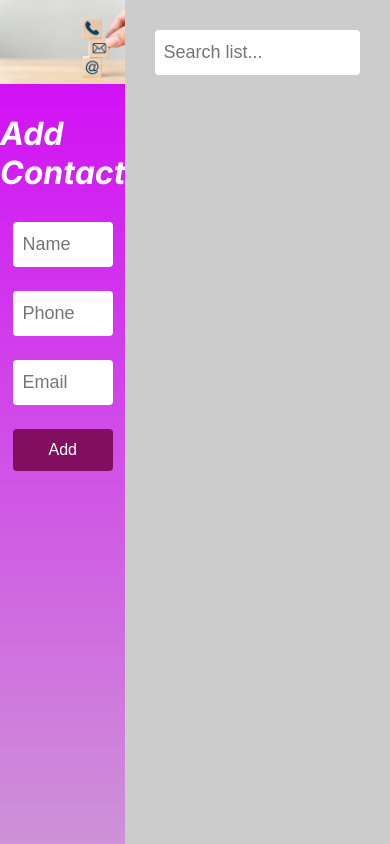
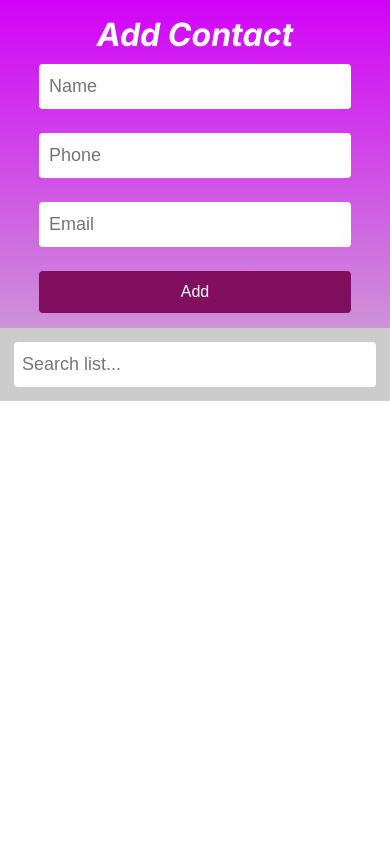
Before and after one commit to Amir-Mohebali/contact-list, a React (Vite) app: page / in a window 390 px wide. Built offline with nearby package versions, Linux system fonts and the light colour scheme.

Commit message:
make app responsive

```diff
--- a/src/global.css
+++ b/src/global.css
@@ -255,3 +255,31 @@ button {
 .buttons button {
     flex: 1;
 }
+
+@media screen and (max-width: 650px) {
+    .container {
+        flex-direction: column;
+    }
+
+    .form-container {
+        gap: 10px;
+        padding: 15px 0;
+    }
+
+    .form-container img {
+        display: none;
+    }
+
+    .main-container {
+        padding: 14px;
+        gap: 15px;
+    }
+
+    .list {
+        height: 35vh;
+    }
+
+    .modal {
+        width: 70%;
+    }
+}
```
